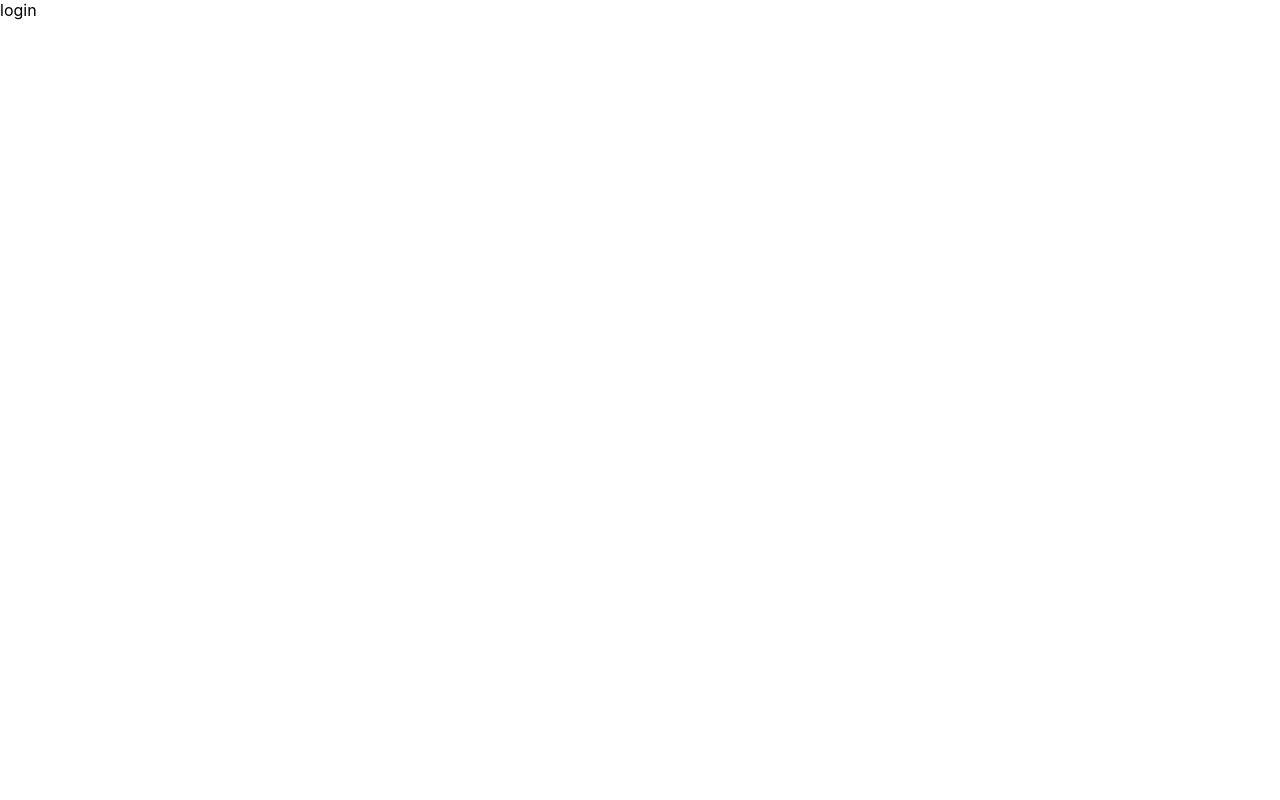
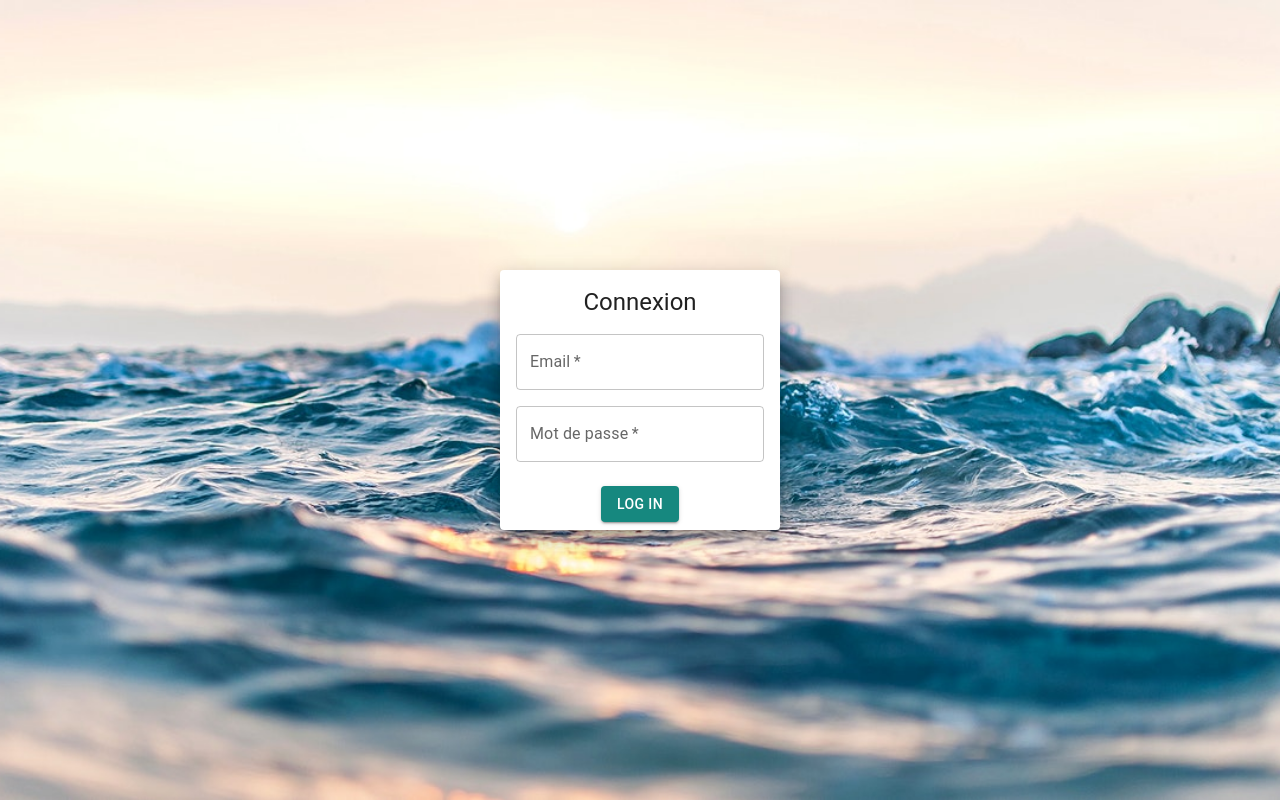
Before and after one commit to ynov-lyon-mobilite/EventManagement-BackOffice, a Next.js app: page / in a window 1280 px wide. Built offline with nearby package versions, Linux system fonts and the light colour scheme.

Commit message:
add login page design and logic

```diff
--- a/package.json
+++ b/package.json
@@ -5,12 +5,12 @@
   "scripts": {
     "dev": "next dev",
     "build": "next build",
-    "start": "next start",
-    "lint": "next lint"
+    "start": "next start"
   },
   "dependencies": {
     "@emotion/react": "^11.4.1",
     "@emotion/styled": "^11.3.0",
+    "@mui/lab": "^5.0.0-alpha.50",
     "@mui/material": "^5.0.3",
     "next": "11.1.2",
     "react": "17.0.2",
@@ -19,8 +19,6 @@
   "devDependencies": {
     "@types/node": "^16.10.5",
     "@types/react": "^17.0.29",
-    "eslint": "8.0.0",
-    "eslint-config-next": "11.1.2",
     "typescript": "^4.4.4"
   }
 }
--- a/pages/_app.tsx
+++ b/pages/_app.tsx
@@ -1,11 +1,28 @@
-import '../styles/globals.css'
+import '../styles/globals.css';
 import UserContextProvider from "../context/UserContext";
+import { createTheme, ThemeProvider } from '@mui/material/styles';
+
+const theme = createTheme({
+    palette: {
+        primary: {
+            // Purple and green play nicely together.
+            main: '#16887F',
+        },
+        secondary: {
+            // This is green.A700 as hex.
+            main: '#42AB9E',
+            contrastText: '#fff',
+        },
+    },
+});
 
 function MyApp({ Component, pageProps }) {
   return (
-      <UserContextProvider>
-          <Component {...pageProps} />
-      </UserContextProvider>
+      <ThemeProvider theme={theme}>
+          <UserContextProvider>
+              <Component {...pageProps} />
+          </UserContextProvider>
+      </ThemeProvider>
   );
 }
 
--- a/pages/login/index.tsx
+++ b/pages/login/index.tsx
@@ -1,12 +1,69 @@
-import {useContext} from "react";
+import {useContext, useState} from "react";
 import {UserContext} from "../../context/UserContext";
+import LoadingButton from '@mui/lab/LoadingButton';
+import styles from '../../styles/Login.module.css';
+import Card from '@mui/material/Card';
+import CardActions from '@mui/material/CardActions';
+import CardContent from '@mui/material/CardContent';
+import Typography from '@mui/material/Typography';
+import {TextField} from "@mui/material";
 
 export default function Login(){
     const {setUser} = useContext(UserContext);
+    const [connecting, setConnecting] = useState(false);
+    const [email, setEmail] = useState('');
+    const [password, setPassword] = useState('');
+
+    const handleLogin = (e) => {
+        e.preventDefault();
+        setConnecting(true);
+        console.log(`login with email : ${email} | password : ${password}`);
+        setTimeout(() => {
+            setConnecting(false);
+            setUser({email: email});
+        }, 2000)
+    };
 
     return (
-        <div>
-            login
+        <div className={styles.loginContainer}>
+            <form onSubmit={handleLogin} className={styles.loginSubcontainer}>
+                <Card sx={{ minWidth: 275 }} elevation={10}>
+                    <CardContent>
+                        <Typography gutterBottom variant="h5" component="div" className="text-center">
+                            Connexion
+                        </Typography>
+                        <div className="mt-2">
+                            <TextField
+                                required
+                                type="email"
+                                id="outlined-basic"
+                                label="Email"
+                                variant="outlined"
+                                className="w-full"
+                                value={email}
+                                onChange={(e) => {setEmail(e.target.value)}}
+                            />
+                        </div>
+                        <div className="mt-2">
+                            <TextField
+                                required
+                                type="password"
+                                id="outlined-basic"
+                                label="Mot de passe"
+                                variant="outlined"
+                                className="w-full"
+                                value={password}
+                                onChange={(e) => {setPassword(e.target.value)}}
+                            />
+                        </div>
+                    </CardContent>
+                    <CardActions className="d-flex justify-center">
+                        <LoadingButton disabled={connecting} loading={connecting} type="submit" variant="contained">
+                            Log in
+                        </LoadingButton>
+                    </CardActions>
+                </Card>
+            </form>
         </div>
     );
 }
--- /dev/null
+++ b/styles/Login.module.css
@@ -0,0 +1,11 @@
+.loginContainer{
+    height:100vh;
+    display:flex;
+    background-image: url('/wall-paper.jpg');
+    background-position: center;
+    background-size: cover ;
+}
+
+.loginSubcontainer{
+    margin:auto;
+}
--- a/styles/globals.css
+++ b/styles/globals.css
@@ -9,3 +9,29 @@ body {
 * {
   box-sizing: border-box;
 }
+
+.text-center{text-align: center;}
+
+.align-items-center{align-items: center;}
+
+.justify-center{justify-content: center;}
+.justify-between{justify-content: space-between;}
+.justify-end{justify-content: end;}
+.justify-around{justify-content: space-around;}
+
+.d-flex{display: flex;}
+.d-block{display: block;}
+.d-none{display: none;}
+
+.w-full{width: 100%;}
+.h-full{height: 100%;}
+
+.my-1{margin-top: 0.5em; margin-bottom: 0.5em;}
+.my-2{margin-top: 1em; margin-bottom: 1em;}
+.mx-1{margin-left: 0.5em; margin-right: 0.5em;}
+.mx-2{margin-left: 1em; margin-right: 1em;}
+
+.mt-2{margin-top: 1em;}
+.mb-2{margin-bottom: 1em;}
+.mr-2{margin-right: 1em;}
+.ml-2{margin-left: 1em;}
```
Also changed, not shown: hooks/useLog.ts (added, +7 -0 lines), .eslintrc.json (deleted), public/wall-paper.jpg (added), 1 other file (tests, documents, lock files or other folders).
